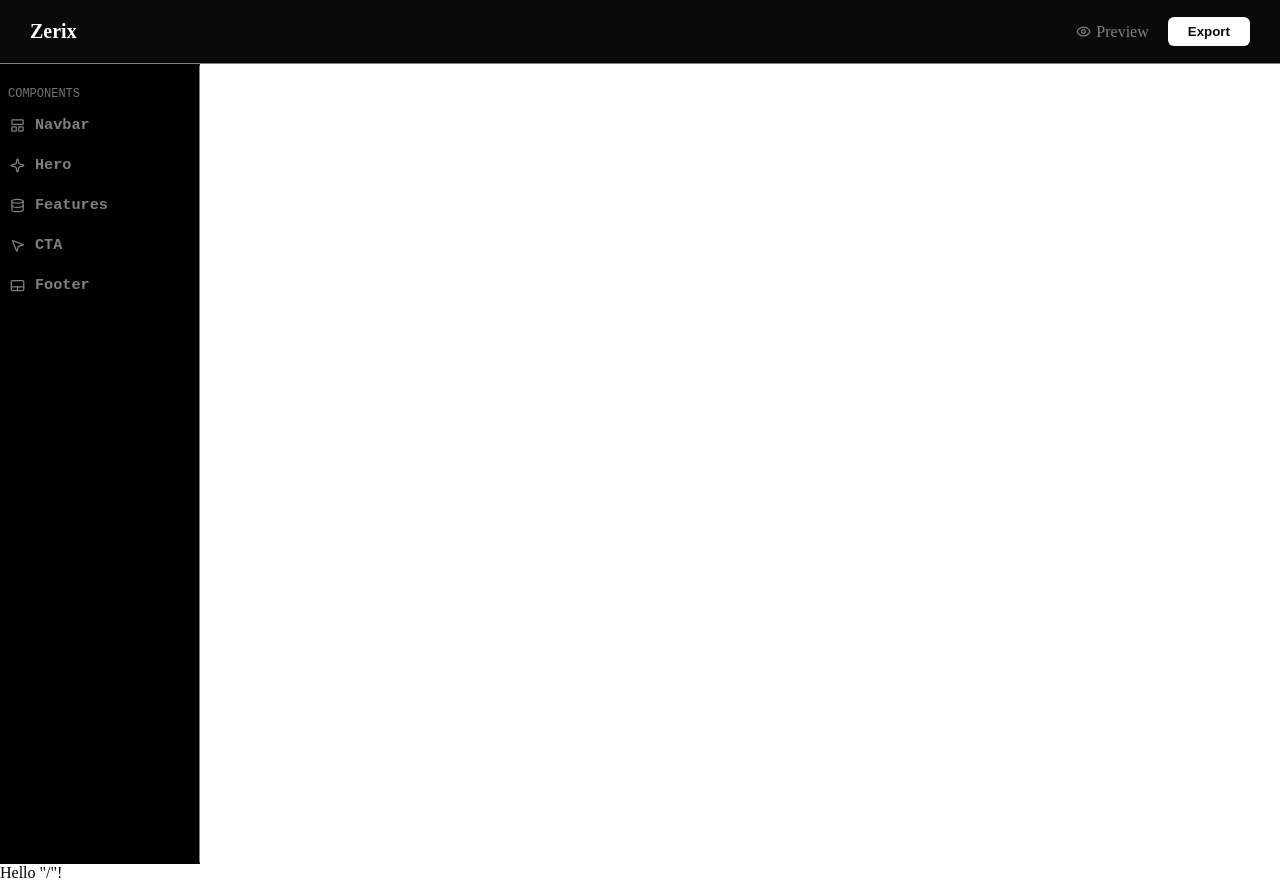
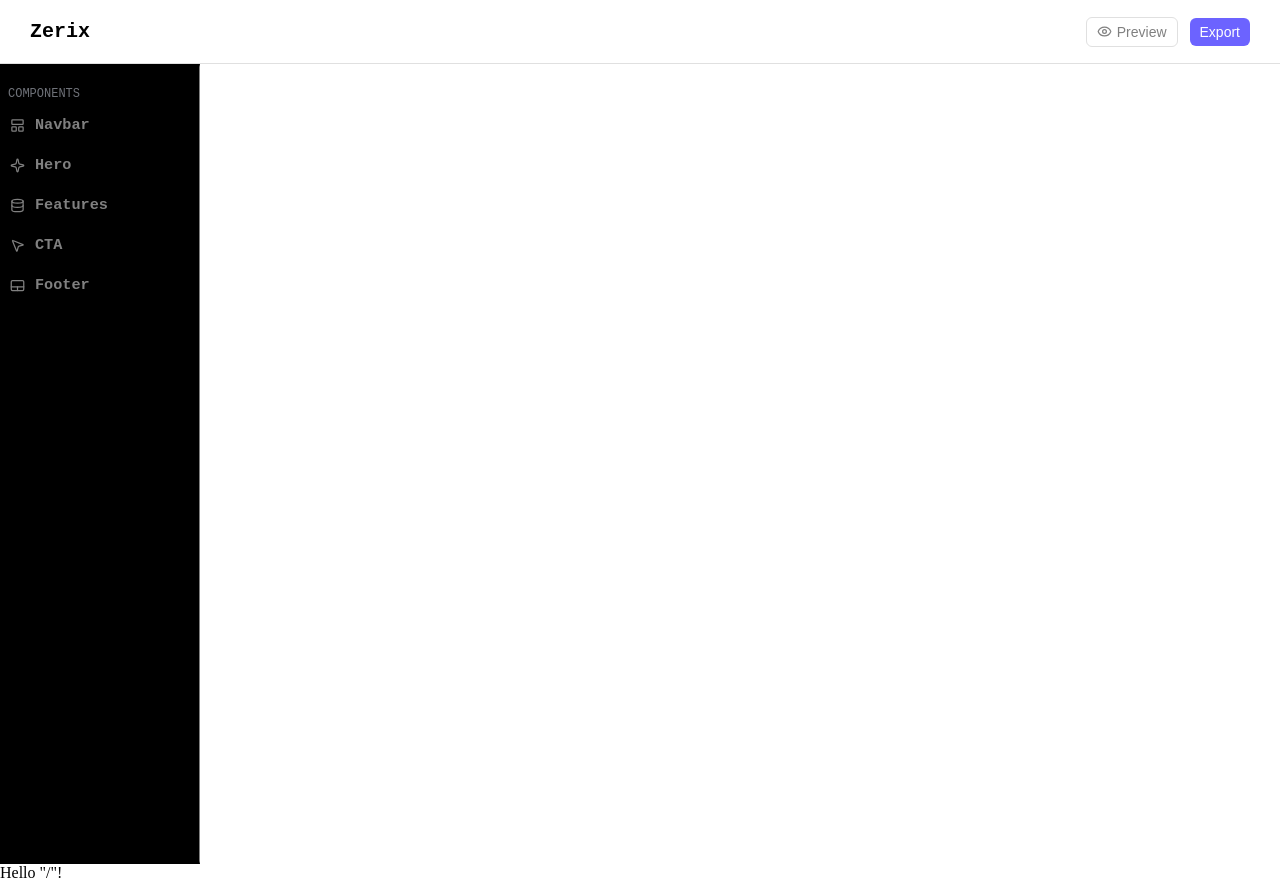
Before and after one commit to Sunjay77/zerix, a React (Vite) app: page / in a window 1280 px wide. Built offline with nearby package versions, Linux system fonts and the light colour scheme.

Commit message:
NavBar: changed few and optimized

```diff
--- a/src/components/elements/navbar/Navbar.tsx
+++ b/src/components/elements/navbar/Navbar.tsx
@@ -1,4 +1,12 @@
-import { ButtonGroup, ExportButton, IconItem, LogoText, NavbarContent } from "./NavbarStyle";
+/** @format */
+
+import {
+  ButtonGroup,
+  ExportButton,
+  LogoText,
+  NavbarContent,
+  PreviewButton,
+} from "./NavbarStyle";
 import { PreviewIcon } from "../../icons/PreviewIcon";
 
 const Navbar: React.FC = () => {
@@ -6,13 +14,13 @@ const Navbar: React.FC = () => {
     <NavbarContent>
       <LogoText>Zerix</LogoText>
       <ButtonGroup>
-        <IconItem>
+        <PreviewButton>
           <PreviewIcon />
-          <span>Preview</span>
-        </IconItem>
+          Preview
+        </PreviewButton>
         <ExportButton>Export</ExportButton>
       </ButtonGroup>
     </NavbarContent>
   );
-}
-export default Navbar
+};
+export default Navbar;
--- a/src/components/elements/navbar/NavbarStyle.ts
+++ b/src/components/elements/navbar/NavbarStyle.ts
@@ -8,39 +8,39 @@ export const NavbarContent = styled.nav`
   justify-content: space-between;
   padding: 10px 30px;
   align-items: center;
-  background: #0a0a0a;
-  border-bottom: 1px solid gray;
+  border-bottom: 1px solid #e0e0e0;
 `;
 
 export const LogoText = styled.h1`
   font-size: 20px;
-  color: #ffffff;
+  font-family: monospace;
 `;
 
-export const PreviewButton = styled.button`
+export const BaseButton = styled.button`
+  padding: 6px 10px;
+  font-size: 14px;
+  gap: 5px;
+  border-radius: 6px;
+`;
+
+export const PreviewButton = styled(BaseButton)`
   background-color: transparent;
-  border: none;
-  font-size: 14px;
+  border: 1px solid #e0e0e0;
   color: gray;
-  font-weight: bold;
+  display: flex;
+  align-items: center;
   cursor: pointer;
   &:hover {
+    background-color: gray;
     color: white;
   }
 `;
 
-export const ExportButton = styled.button`
-  background: #ffffff;
-  color: #0a0a0a;
+export const ExportButton = styled(BaseButton)`
+  background: #6c63ff;
   border: none;
-  padding: 7px 20px;
-  border-radius: 6px;
-  font-weight: bold;
+  color: #ffffff;
   cursor: pointer;
-
-  &:hover {
-    opacity: 0.85;
-  }
 `;
 
 export const ButtonGroup = styled.div`
@@ -48,16 +48,3 @@ export const ButtonGroup = styled.div`
   gap: 12px;
   align-items: center;
 `;
-
-export const IconItem = styled.div`
-  display: flex;
-  align-items: center;
-  gap: 5px;
-  cursor: pointer;
-  padding: 7px;
-  border-radius: 10px;
-  color: gray;
-  &:hover {
-    color: white;
-  }
-`;
```
